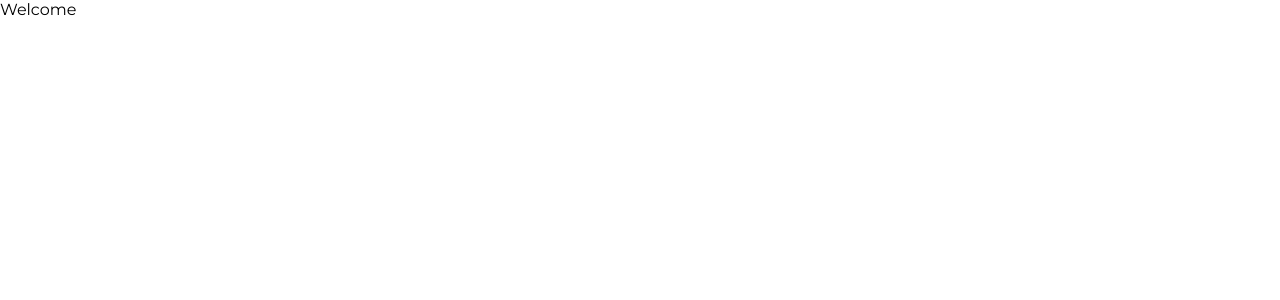
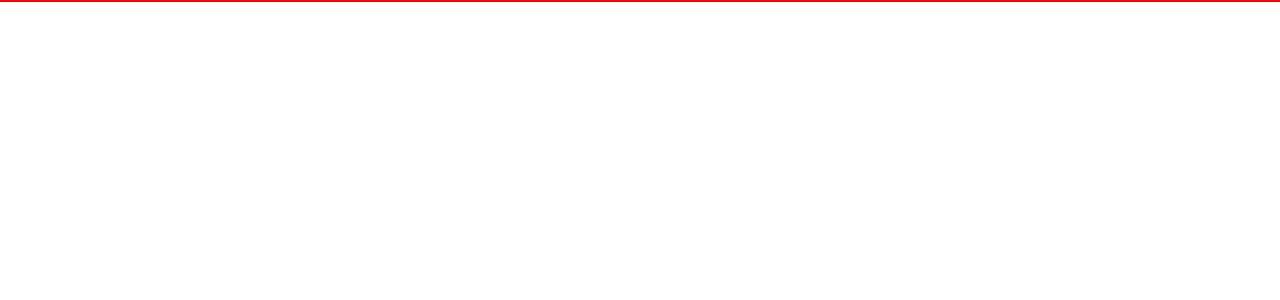
Before and after one commit to u4us/summative3, a React (Create React App) app in the folder niche-app/: page /user in a window 1280 px wide. Shown: the top 300 px of the page. Built offline with nearby package versions, Linux system fonts and the light colour scheme.

Commit message:
profile page startup

```diff
--- a/niche-app/src/API.js
+++ b/niche-app/src/API.js
@@ -1,9 +1,9 @@
 import axios from 'axios';
 
-// var urlPrefix = 'http://10.2.24.37:3001/api';
-var urlPrefix = 'http://localhost:3001/api';
-// var serverURL = 'http://10.2.24.37:3001/';
-var serverURL = 'http://localhost:3001/';
+var urlPrefix = 'http://10.2.24.31:3001/api';
+// var urlPrefix = 'http://localhost:3001/api';
+var serverURL = 'http://10.2.24.31:3001/';
+// var serverURL = 'http://localhost:3001/';
 
 // product
 var getProducts = () => {
--- a/niche-app/src/App.scss
+++ b/niche-app/src/App.scss
@@ -521,3 +521,9 @@
         }
     }
 }
+
+// profile page
+
+.profile{
+    border: 1px solid red;
+}
--- a/niche-app/src/RouteProfile.jsx
+++ b/niche-app/src/RouteProfile.jsx
@@ -4,8 +4,8 @@
     render() {
         var {currentUser} = this.props
         return (
-            <div>
-                <p>Welcome {currentUser}</p>
+            <div className="main profile">
+
             </div>
         )
     }
```
Also changed, not shown: 1 other file (tests, documents, lock files or other folders).
